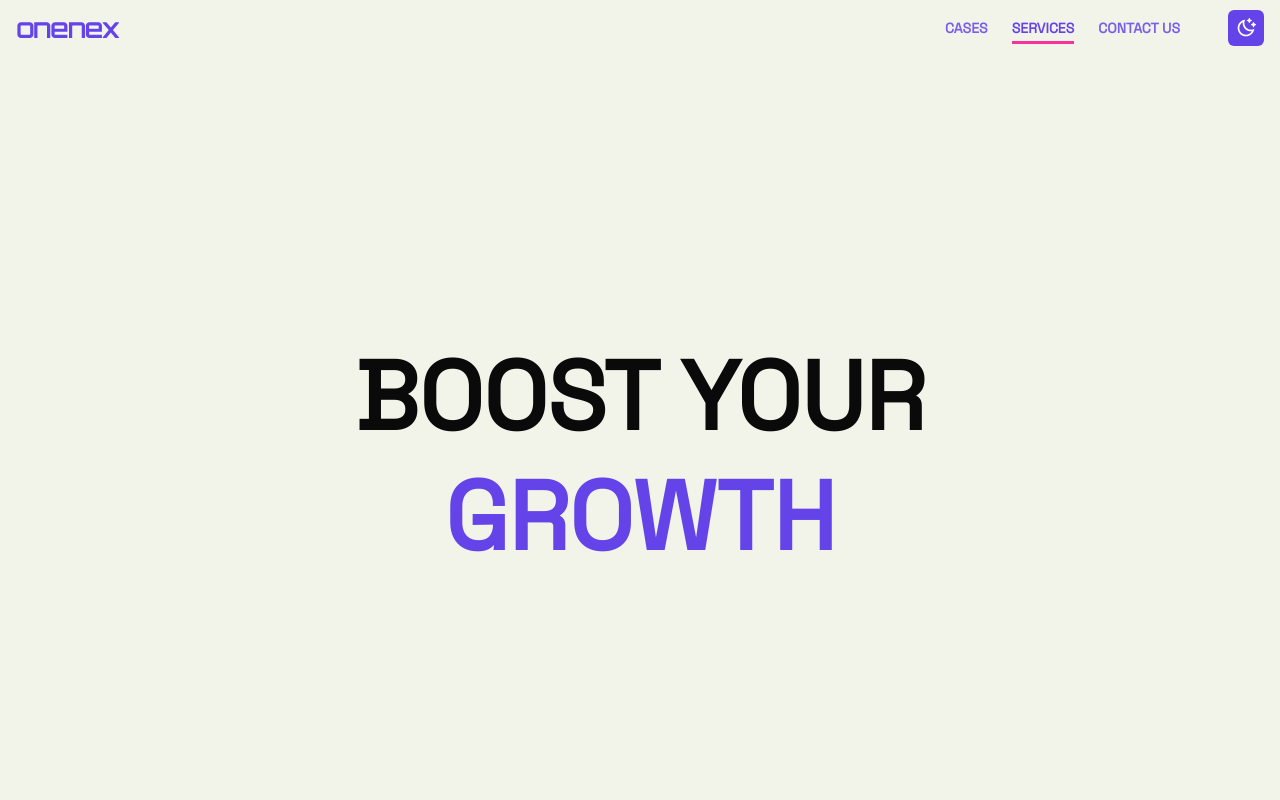
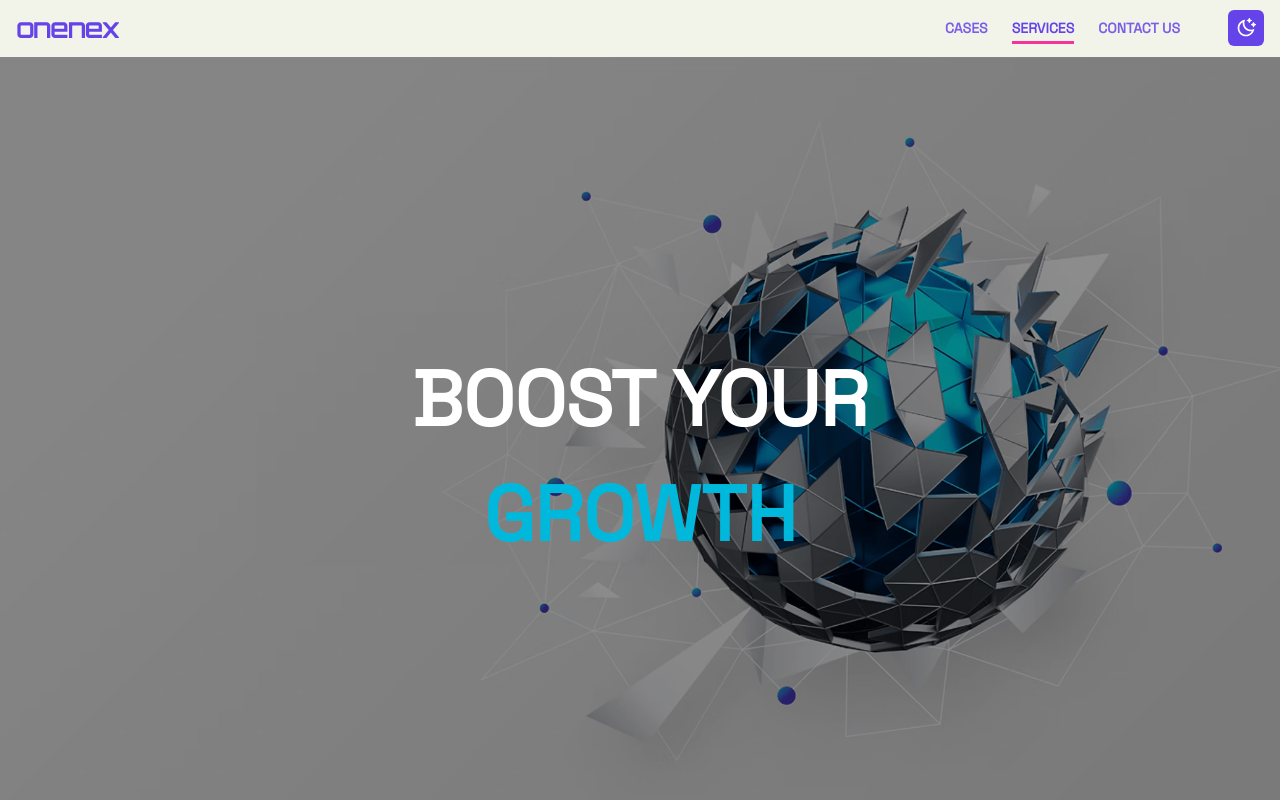
Before and after one commit to kaungmyatkyawtiti/nuranext-assignment, a Next.js app: page /services in a window 1280 px wide. Shown: the top 800 px of the page. Built offline with nearby package versions, Linux system fonts and the light colour scheme.

Commit message:
feat: adding parallex effect in service intro page

```diff
--- a/components/ServiceIntro.tsx
+++ b/components/ServiceIntro.tsx
@@ -1,13 +1,39 @@
+"use client";
+
+import Image from "next/image";
+import { motion, useScroll, useTransform, useSpring } from "motion/react";
+
 export default function ServiceIntro() {
+  const { scrollY } = useScroll();
+
+  const y = useTransform(scrollY, [0, 500], [0, 200]);
+
+  const smoothY = useSpring(y, { stiffness: 100, damping: 20 });
+
   return (
-    <section className="min-h-screen col-center overflow-hidden section-container">
-      {/* Text Content */}
-      <div className="text-center max-w-7xl">
-        <h2 className="text-[clamp(2rem,8vw,6rem)] leading-tight font-semibold">BOOST YOUR</h2>
-        <h2 className="text-[clamp(2rem,8vw,6rem)] text-brand-primary leading-tight font-semibold">
+    <section className="relative min-h-screen overflow-hidden section-container col-center">
+      <motion.div
+        className="absolute inset-0"
+        style={{ y: smoothY }}
+      >
+        <Image
+          src="/parallex.png"
+          alt="parallax"
+          fill
+          className="object-cover object-[75%_30%]"
+        />
+      </motion.div>
+
+      <div className="absolute inset-0 z-5 bg-black/45" />
+
+      <div className="relative z-10 text-center">
+        <h2 className="text-[clamp(3rem,6vw,5rem)] font-semibold text-white">
+          BOOST YOUR
+        </h2>
+        <h2 className="text-[clamp(3.5rem,6vw,5rem)] text-cyan-500 text-shadow-black font-semibold">
           GROWTH
         </h2>
       </div>
     </section>
-  )
+  );
 }
```
Also changed, not shown: public/parallex.png (added).
